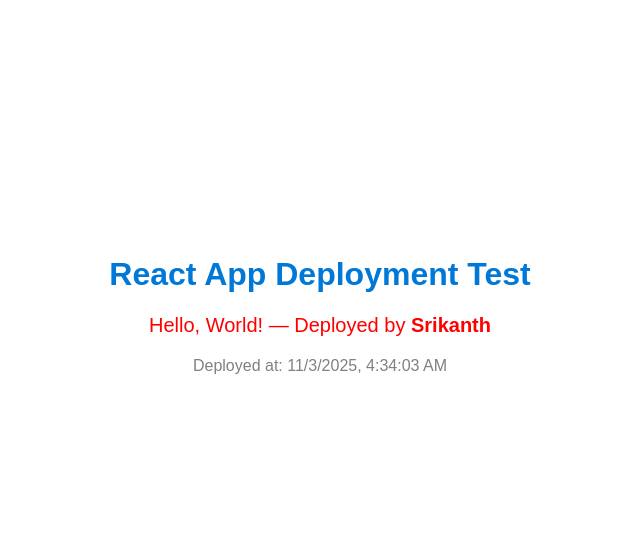
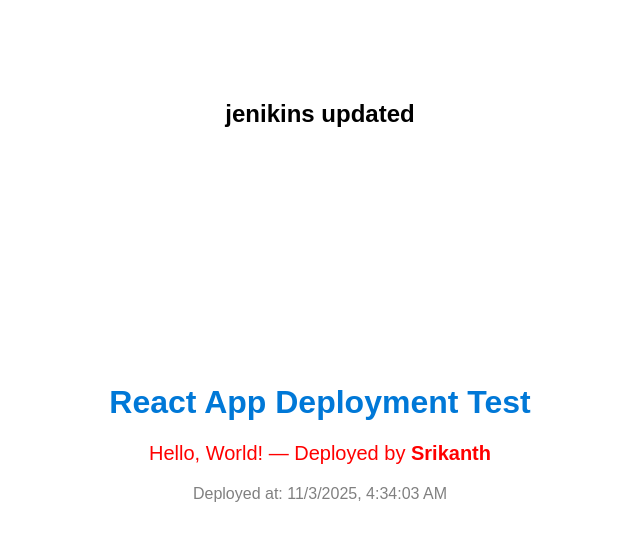
Before and after one commit to Srikanth-varma/reactforcloud, a React (Create React App) app: page / in a window 1280 px wide. Shown: the top 540 px of the page, without its empty margins (320-960 px from the left). Built offline with nearby package versions, Linux system fonts and the light colour scheme.

Commit message:
jenkins upadated

```diff
--- a/src/App.js
+++ b/src/App.js
@@ -15,6 +15,7 @@
         fontFamily: "Arial, sans-serif",
       }}
     >
+      <h2>jenikins updated</h2>
       <h1 style={{ color: "#0078D7" }}>React App Deployment Test</h1>
       <p style={{ color: "red", fontSize: "20px" }}>
         Hello, World! — Deployed by <strong>Srikanth</strong>
```
